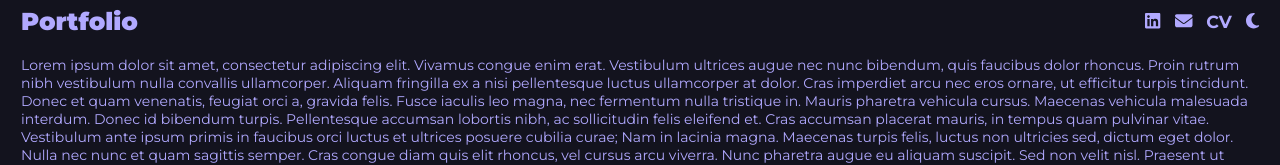
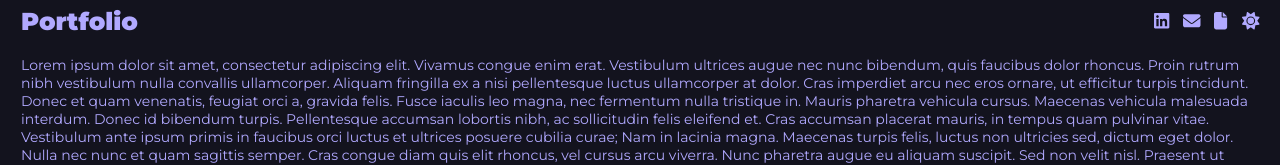
Before and after one commit to Panthere974/portfolio, a React (Vite) app: page / in a window 1280 px wide. Shown: the top 165 px of the page. Built offline with nearby package versions, Linux system fonts and the light colour scheme.

Commit message:
header : controls : in progress

```diff
--- a/src/components/header/Header.module.scss
+++ b/src/components/header/Header.module.scss
@@ -38,7 +38,7 @@
         // color: $text-primary;
     }
 
-    &_nav ul {
+    &_controls {
         display: flex;
         flex-direction: row;
         align-items: center;
--- a/src/components/header/Header.tsx
+++ b/src/components/header/Header.tsx
@@ -1,6 +1,6 @@
 import React, { useState, useEffect } from 'react';
 import { FontAwesomeIcon } from '@fortawesome/react-fontawesome';
-import { faEnvelope, faFileArrowDown, faMoon } from '@fortawesome/free-solid-svg-icons';
+import { faFile, faEnvelope, faFileArrowDown, faMoon, faSun } from '@fortawesome/free-solid-svg-icons';
 import { faLinkedin } from '@fortawesome/free-brands-svg-icons';
 import classNames from 'classnames';
 import styles from './Header.module.scss'
@@ -8,11 +8,19 @@ import styles from './Header.module.scss'
 function Header() {
   const [scrolled, setScrolled] = useState(false);
   const [isHovered, setIsHovered] = useState(false);
+  const [lightMode, setLightMode] = useState(true);
+
+
+  const email = "cedricpayet.dev@gmail.com";
 
   const handleScroll = () => {
     const isScrolled = window.scrollY > 0;
     setScrolled(isScrolled);
   };
+
+  const handleLightModeToggle = () => {
+    setLightMode(!lightMode);
+  }
 
 
   useEffect(() => {
@@ -25,29 +33,37 @@ function Header() {
   return (
     <header className={classNames(styles.header, { [styles.scrolled]: scrolled })}>
         <h1 className={styles.header_title}>Portfolio</h1>
-        <nav className={styles.header_nav}>
-          <ul>
+          <ul className={styles.header_controls}>
             <li>
-            <FontAwesomeIcon icon={faLinkedin} />
+              <a href='https://www.linkedin.com/in/cédric-payet' target='_blank'>
+                <FontAwesomeIcon icon={faLinkedin} />
+              </a>
             </li>
             <li>
-              <FontAwesomeIcon icon={faEnvelope} />
+              <a href='mailto:${email}'>
+                <FontAwesomeIcon icon={faEnvelope} />
+              </a>
             </li>
             <li
-              onMouseEnter={() => setIsHovered(true)} // Quand la souris entre
-              onMouseLeave={() => setIsHovered(false)} // Quand la souris quitte
+              onMouseEnter={() => setIsHovered(true)}
+              onMouseLeave={() => setIsHovered(false)}
             >
-              {isHovered ? (
-                <FontAwesomeIcon icon={faFileArrowDown} />
+              <a href="../../assets/react.svg" download="Cédric_Payet_CV.svg">
+                {isHovered ? (
+                  <FontAwesomeIcon icon={faFileArrowDown} />
+                ) : (
+                  <FontAwesomeIcon icon={faFile} />
+                )}
+              </a>
+            </li>
+            <li onClick={handleLightModeToggle}>
+              {lightMode ? (
+                <FontAwesomeIcon icon={faSun} />
               ) : (
-                'CV'
+                <FontAwesomeIcon icon={faMoon} />
               )}
-            </li>
-            <li>
-            <FontAwesomeIcon icon={faMoon} />
-            </li>
+          </li>
           </ul>
-        </nav>
     </header>
   )
 }
```
